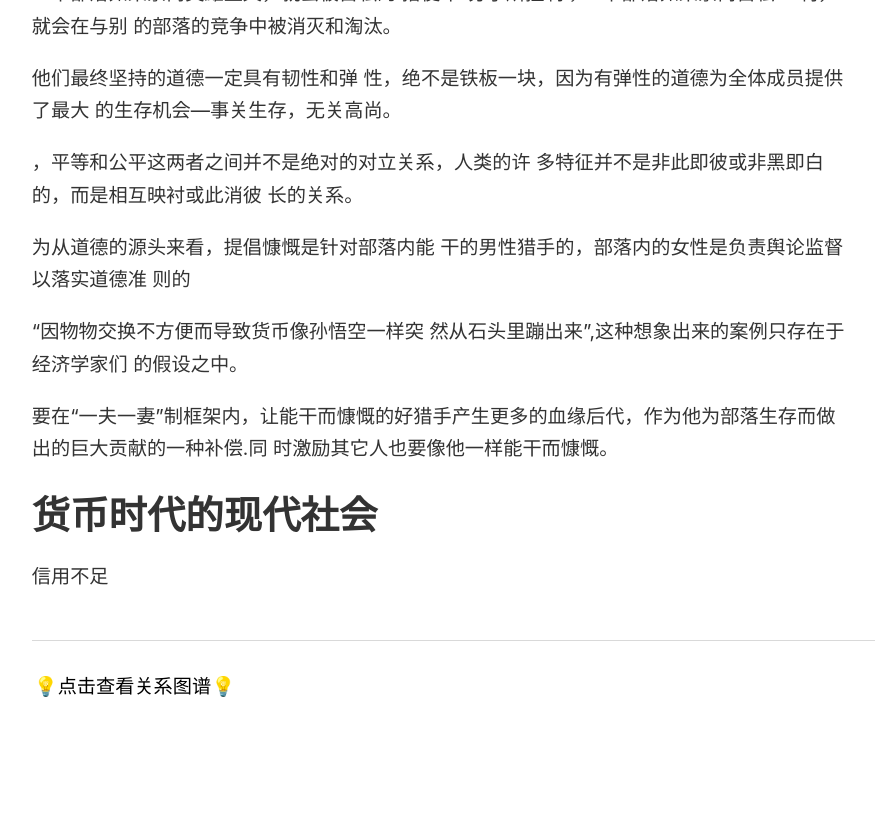
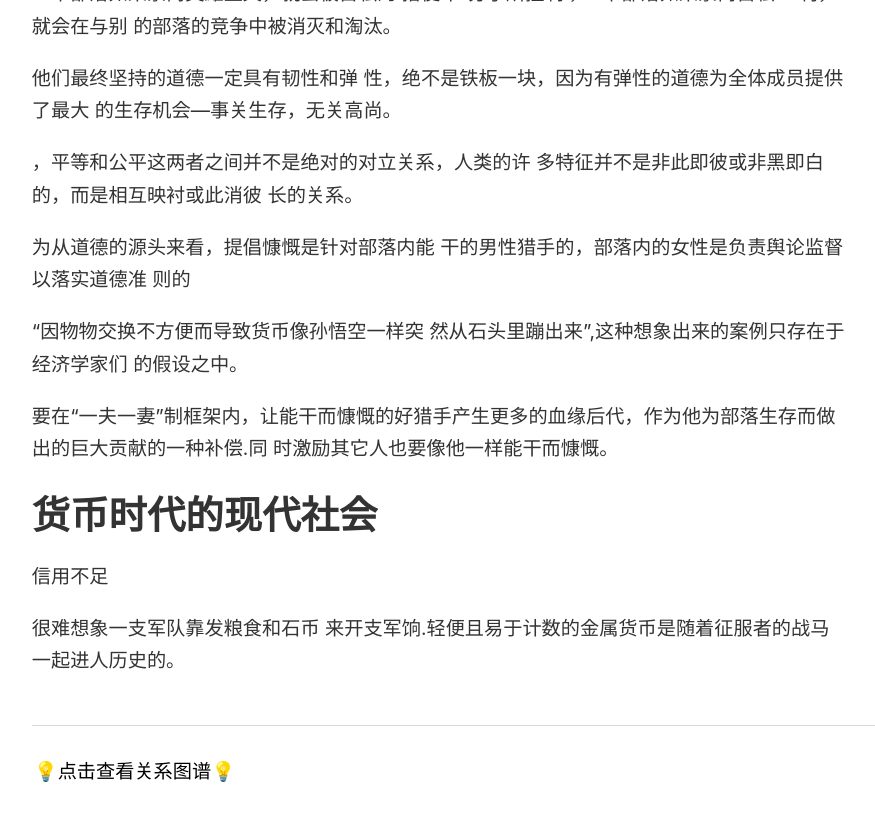
Before and after one commit to wingowen/digital-garden-jekyll, a Jekyll site: the page built from _notes/金融哲学三部曲：货币起源.md, in a window 1280 px wide and 900 px high, scrolled down 2125 px. Shown: the top 821 px of the window, without its empty margins (45-920 px from the left). Built offline with Jekyll 4.4.1, drawn with Linux system fonts in a browser that asks for light colours.

Commit message:
vault backup: 2024-09-27 17:45:33

```diff
--- a/_notes/金融哲学三部曲：货币起源.md
+++ b/_notes/金融哲学三部曲：货币起源.md
@@ -61,3 +61,5 @@
 # 货币时代的现代社会
 
 信用不足
+
+很难想象一支军队靠发粮食和石币 来开支军饷.轻便且易于计数的金属货币是随着征服者的战马 一起进人历史的。
```
